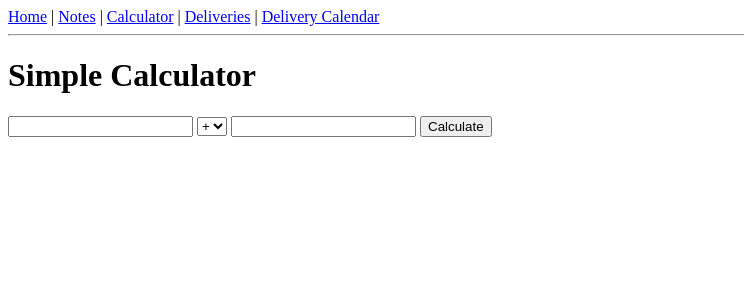
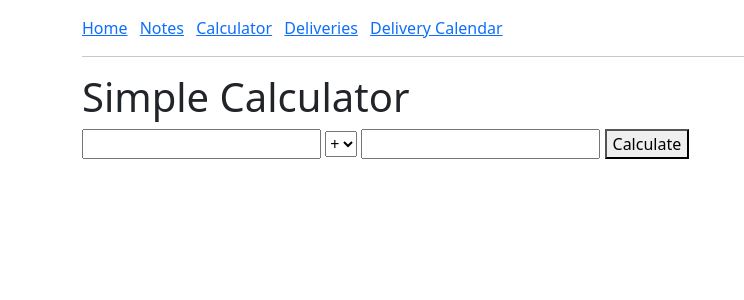
Before and after one commit to mirek001/flask-test, a Flask app: page /calc in a window 1280 px wide. Shown: the top 300 px of the page, without its empty margins (0-744 px from the left). Run offline with Flask 3, Linux system fonts and the light colour scheme.

Commit message:
Add Bootstrap 5 and enable delivery deletion

```diff
--- a/app.py
+++ b/app.py
@@ -111,6 +111,16 @@ def deliveries():
     return render_template('deliveries.html', deliveries=deliveries)
 
 
+@app.route('/delete_delivery/<int:delivery_id>', methods=['POST'])
+def delete_delivery(delivery_id):
+    """Delete a delivery entry."""
+    conn = get_db_connection()
+    conn.execute('DELETE FROM deliveries WHERE id = ?', (delivery_id,))
+    conn.commit()
+    conn.close()
+    return redirect(url_for('deliveries'))
+
+
 @app.route('/calendar')
 def calendar_view():
     today = datetime.date.today()
--- a/templates/base.html
+++ b/templates/base.html
@@ -1,17 +1,21 @@
 <!doctype html>
-<html>
+<html lang="en">
 <head>
+    <meta charset="utf-8">
+    <meta name="viewport" content="width=device-width, initial-scale=1">
     <title>Flask Notes</title>
+    <link href="https://cdn.jsdelivr.net/npm/bootstrap@5.3.0/dist/css/bootstrap.min.css" rel="stylesheet">
 </head>
-<body>
-<nav>
-    <a href="{{ url_for('index') }}">Home</a> |
-    <a href="{{ url_for('notes') }}">Notes</a> |
-    <a href="{{ url_for('calc') }}">Calculator</a> |
-    <a href="{{ url_for('deliveries') }}">Deliveries</a> |
-    <a href="{{ url_for('calendar_view') }}">Delivery Calendar</a>
+<body class="container py-3">
+<nav class="mb-3">
+    <a class="me-2" href="{{ url_for('index') }}">Home</a>
+    <a class="me-2" href="{{ url_for('notes') }}">Notes</a>
+    <a class="me-2" href="{{ url_for('calc') }}">Calculator</a>
+    <a class="me-2" href="{{ url_for('deliveries') }}">Deliveries</a>
+    <a class="me-2" href="{{ url_for('calendar_view') }}">Delivery Calendar</a>
 </nav>
 <hr>
 {% block content %}{% endblock %}
+<script src="https://cdn.jsdelivr.net/npm/bootstrap@5.3.0/dist/js/bootstrap.bundle.min.js"></script>
 </body>
 </html>
--- a/templates/deliveries.html
+++ b/templates/deliveries.html
@@ -18,6 +18,9 @@
 <strong>Quantity:</strong> {{ d['quantity'] }}<br>
 <strong>Supplier:</strong> {{ d['supplier'] }}<br>
 <strong>Date:</strong> {{ d['delivery_date'] }}
+<form method="post" action="{{ url_for('delete_delivery', delivery_id=d['id']) }}" class="mt-2">
+    <button type="submit" class="btn btn-danger btn-sm">Delete</button>
+</form>
 <hr>
 {% endfor %}
 {% endblock %}
```
